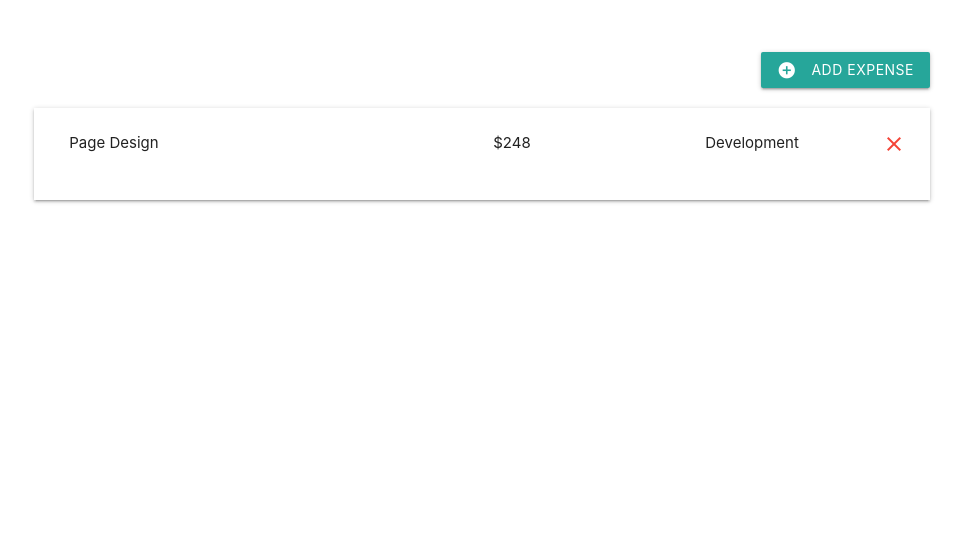
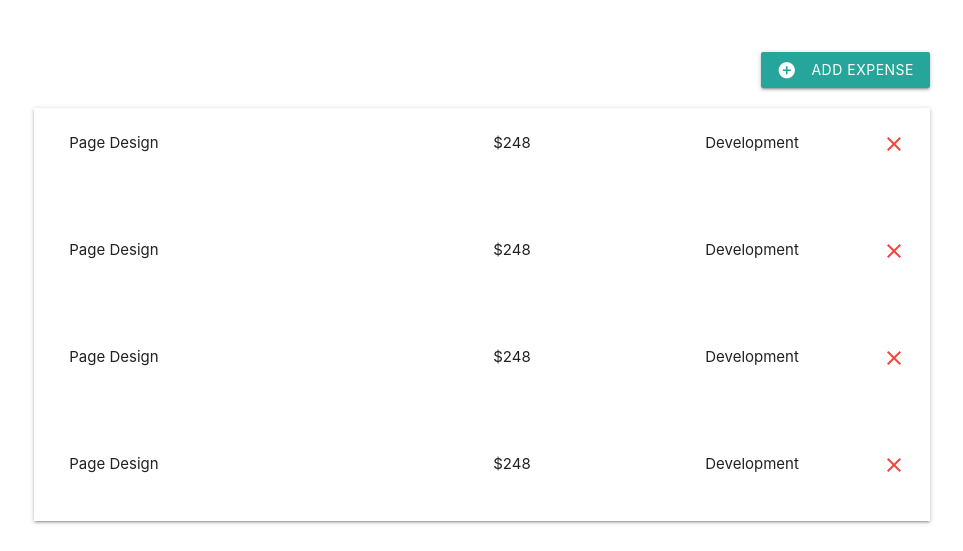
Before and after one commit to beingabeer/Budget-App, a Django app: page /1 in a window 1280 px wide. Shown: the part 250-801 px from the top of the page, without its empty margins (158-1121 px from the left). Before the commit the page ends 453 px from the top, so only its background shows below. Run offline with Django 3.2, Linux system fonts and the light colour scheme.

Commit message:
changed css to test detail view

```diff
--- a/src/templates/project-detail.html
+++ b/src/templates/project-detail.html
@@ -52,7 +52,79 @@
                         </div>
 
                         <div class="col l">
-                            <span class="title">Development</span>
+                            <span class="title bold">Development</span>
+                        </div>
+
+                        <a href="">
+                            <i class="material-icons red-text right">close</i>
+                        </a>
+
+                    </div>
+                </div>
+            </li>
+
+            <li>
+                <div class="card-panel z-depth-0 expense">
+                    <div class="row">
+
+                        <div class="col l6">
+                            <span class="title">Page Design</span>
+                        </div>
+
+                        <div class="col l3">
+                            <span class="title">$248</span>
+                        </div>
+
+                        <div class="col l">
+                            <span class="title bold">Development</span>
+                        </div>
+
+                        <a href="">
+                            <i class="material-icons red-text right">close</i>
+                        </a>
+
+                    </div>
+                </div>
+            </li>
+
+            <li>
+                <div class="card-panel z-depth-0 expense">
+                    <div class="row">
+
+                        <div class="col l6">
+                            <span class="title">Page Design</span>
+                        </div>
+
+                        <div class="col l3">
+                            <span class="title">$248</span>
+                        </div>
+
+                        <div class="col l">
+                            <span class="title bold">Development</span>
+                        </div>
+
+                        <a href="">
+                            <i class="material-icons red-text right">close</i>
+                        </a>
+
+                    </div>
+                </div>
+            </li>
+
+            <li>
+                <div class="card-panel z-depth-0 expense">
+                    <div class="row">
+
+                        <div class="col l6">
+                            <span class="title">Page Design</span>
+                        </div>
+
+                        <div class="col l3">
+                            <span class="title">$248</span>
+                        </div>
+
+                        <div class="col l">
+                            <span class="title bold">Development</span>
                         </div>
 
                         <a href="">
```
